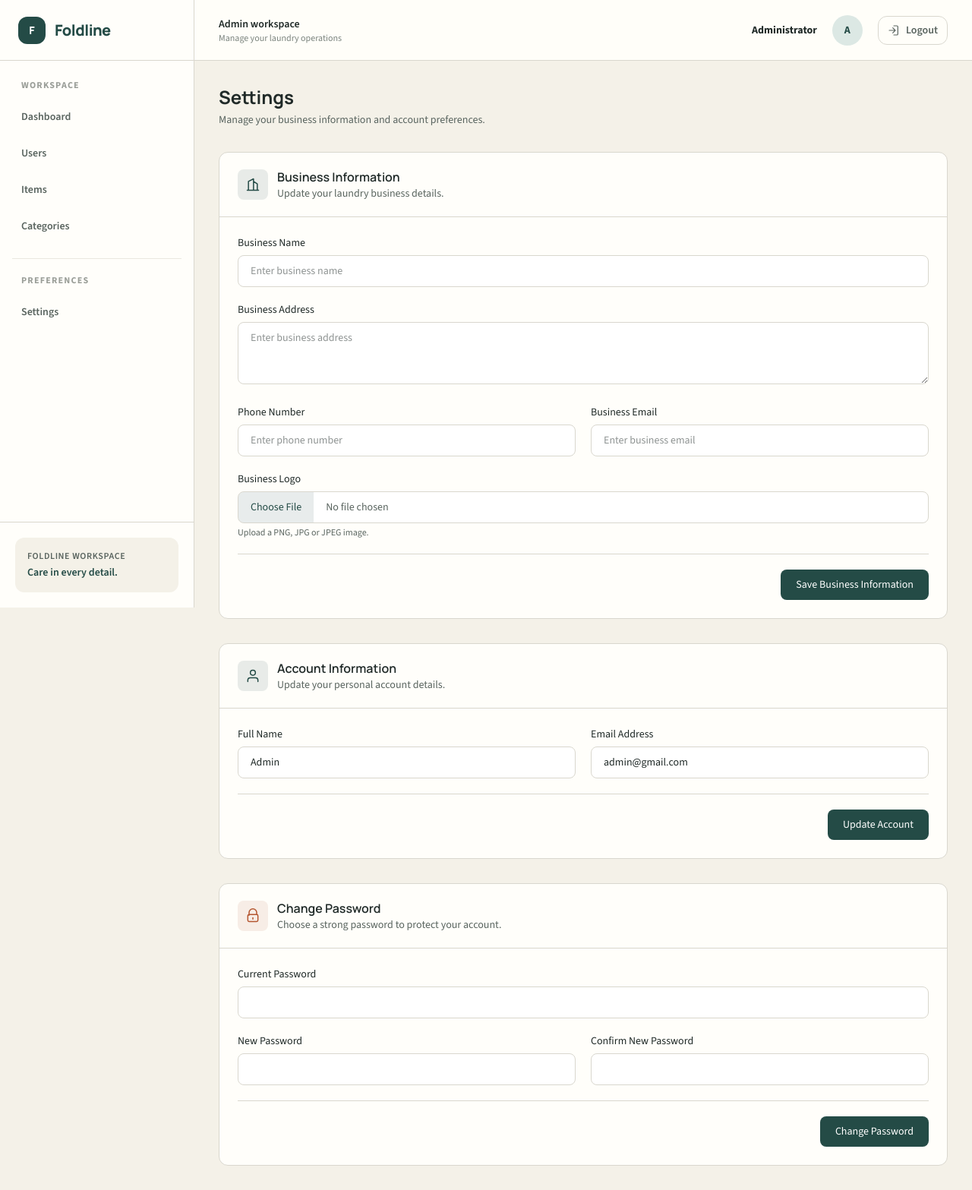
After one commit to StevieOwen/LaundryManagement, a Laravel app: page /admin/settings in a window 1280 px wide. The commit adds this page. Shown: the whole page at 76% size. Run offline with Laravel 12, Linux system fonts and the light colour scheme; style sheets or scripts are compiled from the project's sources.

Commit message:
added admin.settings page, without function

```diff
--- a/app/Http/Controllers/AdminController.php
+++ b/app/Http/Controllers/AdminController.php
@@ -333,6 +333,11 @@ class AdminController extends Controller
         }
     }
 
+    public function settings(){
+        $user=auth()->user();
+        return view('admin.settings',compact('user'));
+    }
+
 
 
 
--- a/app/Http/Controllers/EmployeeController.php
+++ b/app/Http/Controllers/EmployeeController.php
@@ -175,4 +175,8 @@ class EmployeeController extends Controller
         }
     }
 
+    public function settings(){
+        return view('employee.settings');
+    }
+
 }
--- /dev/null
+++ b/resources/views/admin/settings.blade.php
@@ -0,0 +1,271 @@
+
+<x-admin-layout>
+    <x-slot:title>
+        Settings
+    </x-slot:title>
+
+    <div class="space-y-8">
+
+        {{-- Page heading --}}
+        <div>
+            <h1 class="text-2xl font-bold text-[#202A28]">
+                Settings
+            </h1>
+            <p class="mt-1 text-sm text-[#59645F]">
+                Manage your business information and account preferences.
+            </p>
+        </div>
+
+        {{-- Business Information --}}
+        <section class="overflow-hidden rounded-xl border border-[#D9D7CE] bg-[#FFFEFA]">
+
+            <div class="border-b border-[#D9D7CE] px-6 py-5">
+                <div class="flex items-center gap-3">
+                    <div class="flex h-10 w-10 items-center justify-center rounded-lg bg-[#244B46]/10">
+                        <svg class="h-5 w-5 text-[#244B46]" fill="none"
+                             stroke="currentColor" viewBox="0 0 24 24">
+                            <path stroke-linecap="round" stroke-linejoin="round"
+                                  stroke-width="1.8"
+                                  d="M3 21h18M5 21V7l8-4v18M19 21V11l-6-4"/>
+                        </svg>
+                    </div>
+                    <div>
+                        <h2 class="font-semibold text-[#202A28]">
+                            Business Information
+                        </h2>
+                        <p class="text-sm text-[#59645F]">
+                            Update your laundry business details.
+                        </p>
+                    </div>
+                </div>
+            </div>
+
+            <form action="#" method="POST" class="space-y-5 p-6" enctype="multipart/form-data">
+                @csrf
+
+                {{-- Business name --}}
+                <div>
+                    <label class="mb-1.5 block text-sm font-medium text-[#202A28]">
+                        Business Name
+                    </label>
+                    <input type="text" name="business_name"
+                           placeholder="Enter business name"
+                           class="w-full rounded-lg border border-[#D9D7CE] bg-white px-4 py-2.5 text-sm outline-none focus:border-[#244B46] focus:ring-2 focus:ring-[#244B46]/10">
+                </div>
+
+                {{-- Address --}}
+                <div>
+                    <label class="mb-1.5 block text-sm font-medium text-[#202A28]">
+                        Business Address
+                    </label>
+                    <textarea name="business_address" rows="3"
+                              placeholder="Enter business address"
+                              class="w-full rounded-lg border border-[#D9D7CE] bg-white px-4 py-2.5 text-sm outline-none focus:border-[#244B46] focus:ring-2 focus:ring-[#244B46]/10"></textarea>
+                </div>
+
+                <div class="grid gap-5 sm:grid-cols-2">
+                    {{-- Phone --}}
+                    <div>
+                        <label class="mb-1.5 block text-sm font-medium text-[#202A28]">
+                            Phone Number
+                        </label>
+                        <input type="text" name="business_phone"
+                               placeholder="Enter phone number"
+                               class="w-full rounded-lg border border-[#D9D7CE] bg-white px-4 py-2.5 text-sm outline-none focus:border-[#244B46] focus:ring-2 focus:ring-[#244B46]/10">
+                    </div>
+
+                    {{-- Email --}}
+                    <div>
+                        <label class="mb-1.5 block text-sm font-medium text-[#202A28]">
+                            Business Email
+                        </label>
+                        <input type="email" name="business_email"
+                               placeholder="Enter business email"
+                               class="w-full rounded-lg border border-[#D9D7CE] bg-white px-4 py-2.5 text-sm outline-none focus:border-[#244B46] focus:ring-2 focus:ring-[#244B46]/10">
+                    </div>
+                </div>
+
+                {{-- Logo --}}
+                <div>
+                    <label class="mb-1.5 block text-sm font-medium text-[#202A28]">
+                        Business Logo
+                    </label>
+                    <input type="file" name="business_logo" accept="image/*"
+                           class="block w-full rounded-lg border border-[#D9D7CE] bg-white text-sm text-[#59645F] file:mr-4 file:border-0 file:bg-[#244B46]/10 file:px-4 file:py-2.5 file:font-medium file:text-[#244B46]">
+                    <p class="mt-1 text-xs text-[#59645F]">
+                        Upload a PNG, JPG or JPEG image.
+                    </p>
+                </div>
+
+                <div class="flex justify-end border-t border-[#D9D7CE] pt-5">
+                    <button type="submit"
+                            class="rounded-lg bg-[#244B46] px-5 py-2.5 text-sm font-medium text-white transition hover:bg-[#193B37]">
+                        Save Business Information
+                    </button>
+                </div>
+            </form>
+        </section>
+
+        {{-- Account Information --}}
+        <section class="overflow-hidden rounded-xl border border-[#D9D7CE] bg-[#FFFEFA]">
+
+            <div class="border-b border-[#D9D7CE] px-6 py-5">
+                <div class="flex items-center gap-3">
+                    <div class="flex h-10 w-10 items-center justify-center rounded-lg bg-[#244B46]/10">
+                        <svg class="h-5 w-5 text-[#244B46]" fill="none"
+                             stroke="currentColor" viewBox="0 0 24 24">
+                            <path stroke-linecap="round" stroke-linejoin="round"
+                                  stroke-width="1.8"
+                                  d="M20 21v-2a4 4 0 0 0-4-4H8a4 4 0 0 0-4 4v2m8-10a4 4 0 1 0 0-8 4 4 0 0 0 0 8Z"/>
+                        </svg>
+                    </div>
+                    <div>
+                        <h2 class="font-semibold text-[#202A28]">
+                            Account Information
+                        </h2>
+                        <p class="text-sm text-[#59645F]">
+                            Update your personal account details.
+                        </p>
+                    </div>
+                </div>
+            </div>
+
+            <form action="#" method="POST" class="space-y-5 p-6">
+                @csrf
+                @method('PATCH')
+
+                <div class="grid gap-5 sm:grid-cols-2">
+                    {{-- Name --}}
+                    <div>
+                        <label class="mb-1.5 block text-sm font-medium text-[#202A28]">
+                            Full Name
+                        </label>
+                        <input type="text" name="name"
+                               value="{{ old('name', $user->name ?? 'Admin') }}"
+                               required
+                               class="w-full rounded-lg border border-[#D9D7CE] bg-white px-4 py-2.5 text-sm outline-none focus:border-[#244B46] focus:ring-2 focus:ring-[#244B46]/10">
+                        @error('name')
+                            <p class="mt-1 text-xs text-red-600">{{ $message }}</p>
+                        @enderror
+                    </div>
+
+                    {{-- Email --}}
+                    <div>
+                        <label class="mb-1.5 block text-sm font-medium text-[#202A28]">
+                            Email Address
+                        </label>
+                        <input type="email" name="email"
+                               value="{{ old('email', $user->email ?? 'admin@gmail.com') }}"
+                               required
+                               class="w-full rounded-lg border border-[#D9D7CE] bg-white px-4 py-2.5 text-sm outline-none focus:border-[#244B46] focus:ring-2 focus:ring-[#244B46]/10">
+                        @error('email')
+                            <p class="mt-1 text-xs text-red-600">{{ $message }}</p>
+                        @enderror
+                    </div>
+                </div>
+
+                <div class="flex justify-end border-t border-[#D9D7CE] pt-5">
+                    <button type="submit"
+                            class="rounded-lg bg-[#244B46] px-5 py-2.5 text-sm font-medium text-white transition hover:bg-[#193B37]">
+                        Update Account
+                    </button>
+                </div>
+            </form>
+        </section>
+
+        {{-- Change Password --}}
+        <section class="overflow-hidden rounded-xl border border-[#D9D7CE] bg-[#FFFEFA]">
+
+            <div class="border-b border-[#D9D7CE] px-6 py-5">
+                <div class="flex items-center gap-3">
+                    <div class="flex h-10 w-10 items-center justify-center rounded-lg bg-[#B45630]/10">
+                        <svg class="h-5 w-5 text-[#B45630]" fill="none"
+                             stroke="currentColor" viewBox="0 0 24 24">
+                            <path stroke-linecap="round" stroke-linejoin="round"
+                                  stroke-width="1.8"
+                                  d="M12 15v2m-6 4h12a2 2 0 0 0 2-2v-7a2 2 0 0 0-2-2H6a2 2 0 0 0-2 2v7a2 2 0 0 0 2 2Zm12-11V7a6 6 0 0 0-12 0v4"/>
+                        </svg>
+                    </div>
+                    <div>
+                        <h2 class="font-semibold text-[#202A28]">
+                            Change Password
+                        </h2>
+                        <p class="text-sm text-[#59645F]">
+                            Choose a strong password to protect your account.
+                        </p>
+                    </div>
+                </div>
+            </div>
+
+            <form action="#" method="POST" class="space-y-5 p-6"
+                  x-data="{ showCurrent: false, showNew: false, showConfirm: false }">
+                @csrf
+                @method('PATCH')
+
+                {{-- Current password --}}
+                <div>
+                    <label class="mb-1.5 block text-sm font-medium text-[#202A28]">
+                        Current Password
+                    </label>
+                    <div class="relative">
+                        <input :type="showCurrent ? 'text' : 'password'"
+                               name="current_password" required
+                               class="w-full rounded-lg border border-[#D9D7CE] bg-white px-4 py-2.5 pr-12 text-sm outline-none focus:border-[#244B46] focus:ring-2 focus:ring-[#244B46]/10">
+                        <button type="button" @click="showCurrent = !showCurrent"
+                                class="absolute right-3 top-1/2 -translate-y-1/2 text-[#59645F]">
+                            <span x-text="showCurrent ? 'Hide' : 'Show'" class="text-xs font-medium"></span>
+                        </button>
+                    </div>
+                    @error('current_password')
+                        <p class="mt-1 text-xs text-red-600">{{ $message }}</p>
+                    @enderror
+                </div>
+
+                <div class="grid gap-5 sm:grid-cols-2">
+                    {{-- New password --}}
+                    <div>
+                        <label class="mb-1.5 block text-sm font-medium text-[#202A28]">
+                            New Password
+                        </label>
+                        <div class="relative">
+                            <input :type="showNew ? 'text' : 'password'"
+                                   name="password" required
+                                   class="w-full rounded-lg border border-[#D9D7CE] bg-white px-4 py-2.5 pr-12 text-sm outline-none focus:border-[#244B46] focus:ring-2 focus:ring-[#244B46]/10">
+                            <button type="button" @click="showNew = !showNew"
+                                    class="absolute right-3 top-1/2 -translate-y-1/2 text-[#59645F]">
+                                <span x-text="showNew ? 'Hide' : 'Show'" class="text-xs font-medium"></span>
+                            </button>
+                        </div>
+                        @error('password')
+                            <p class="mt-1 text-xs text-red-600">{{ $message }}</p>
+                        @enderror
+                    </div>
+
+                    {{-- Confirm password --}}
+                    <div>
+                        <label class="mb-1.5 block text-sm font-medium text-[#202A28]">
+                            Confirm New Password
+                        </label>
+                        <div class="relative">
+                            <input :type="showConfirm ? 'text' : 'password'"
+                                   name="password_confirmation" required
+                                   class="w-full rounded-lg border border-[#D9D7CE] bg-white px-4 py-2.5 pr-12 text-sm outline-none focus:border-[#244B46] focus:ring-2 focus:ring-[#244B46]/10">
+                            <button type="button" @click="showConfirm = !showConfirm"
+                                    class="absolute right-3 top-1/2 -translate-y-1/2 text-[#59645F]">
+                                <span x-text="showConfirm ? 'Hide' : 'Show'" class="text-xs font-medium"></span>
+                            </button>
+                        </div>
+                    </div>
+                </div>
+
+                <div class="flex justify-end border-t border-[#D9D7CE] pt-5">
+                    <button type="submit"
+                            class="rounded-lg bg-[#244B46] px-5 py-2.5 text-sm font-medium text-white transition hover:bg-[#193B37]">
+                        Change Password
+                    </button>
+                </div>
+            </form>
+        </section>
+
+    </div>
+</x-admin-layout>
--- a/resources/views/components/admin-layout.blade.php
+++ b/resources/views/components/admin-layout.blade.php
@@ -115,7 +115,7 @@
                 </p>
 
                 <!-- Settings -->
-                <a href="#"
+                <a href="{{route('admin.settings')}}"
                     class="flex items-center gap-3 rounded-xl px-3 py-3 text-sm font-semibold text-[#59645F] hover:bg-[#F4F1E8]">
                         <!-- Keep the existing settings SVG icon -->
                     Settings
--- a/routes/web.php
+++ b/routes/web.php
@@ -38,6 +38,8 @@ Route::controller(EmployeeController::class)->group(function(){
     Route::patch('employee/{order}/update','updateOrder')->name('employee.update_order');
     Route::delete('employee/{order}/delete','deleteOrder')->name('employee.delete_order');
 
+    Route::get('employee/settings','settings')->name('employee.settings');
+
 
 });
 
@@ -59,5 +61,6 @@ Route::controller(AdminController::class)->group(function(){
     Route::post('admin/store/items','storeItems')->name('admin.store_items');
     Route::patch('admin/update/{item}/items','updateItems')->name('admin.update_item');
     Route::delete('admin/delete/{item}/items','deleteItems')->name('admin.delete_item');
+    Route::get('admin/settings','settings')->name('admin.settings');
 
 });
```
Also changed, not shown: resources/views/employee/dashboard.blade.php (added), resources/views/employee/settings.blade.php (added).
